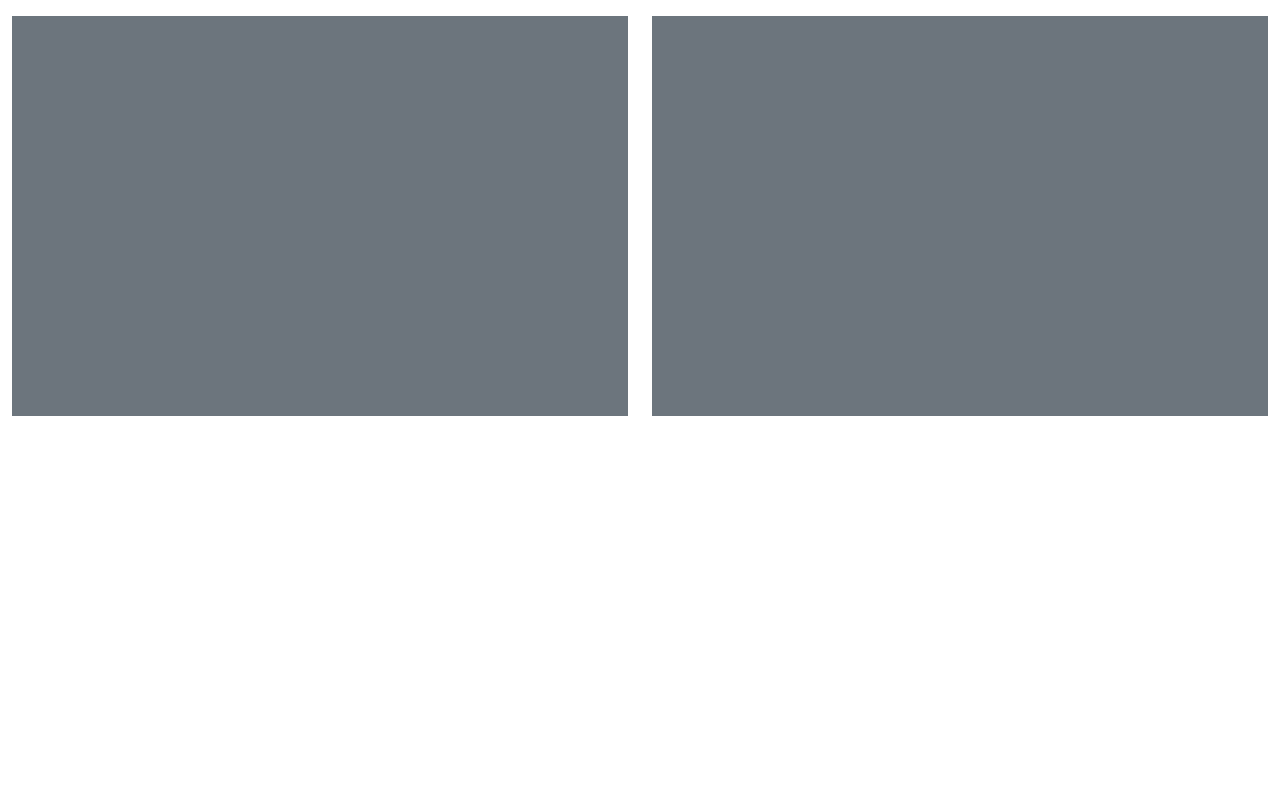
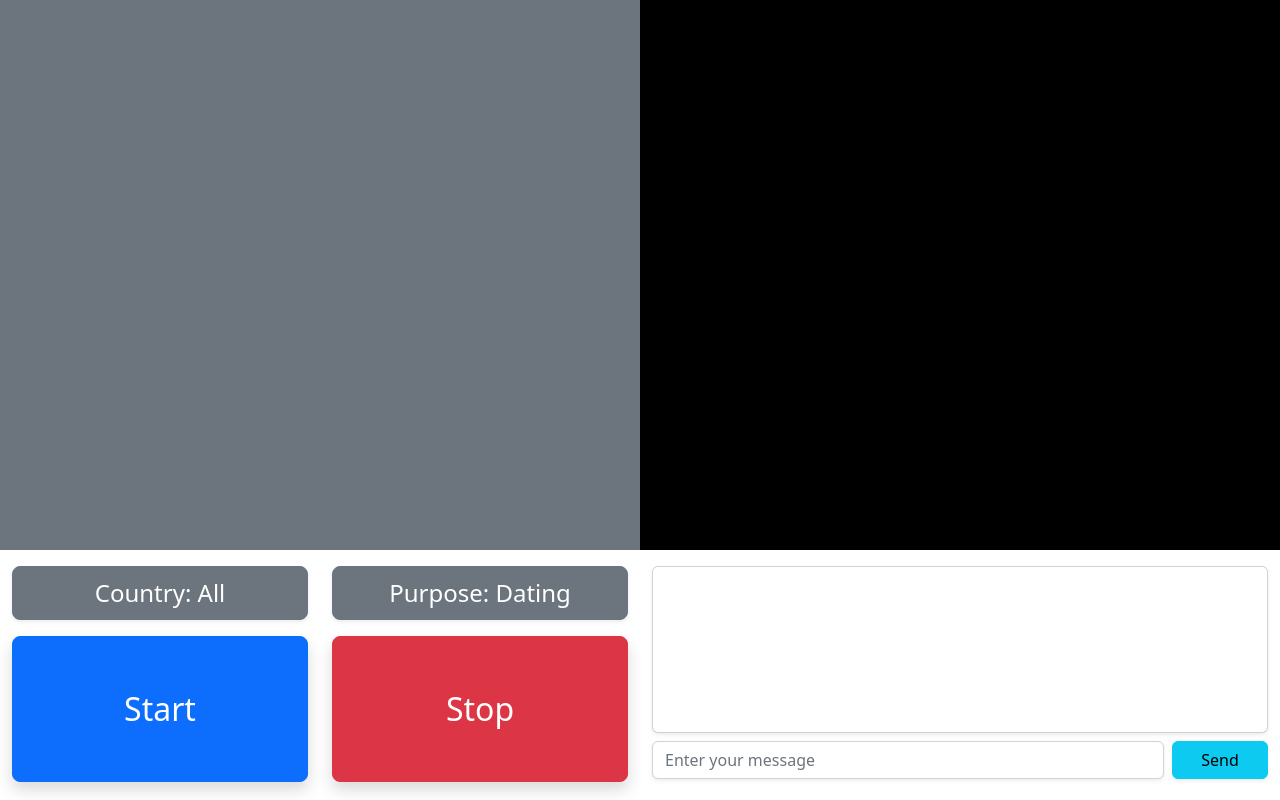
Before and after one commit to andchir/openchatroulette, an Angular app in the folder openchatroulette/: page / in a window 1280 px wide. Built offline with nearby package versions, Linux system fonts and the light colour scheme.

Commit message:
layout update

```diff
--- a/openchatroulette/src/app/app.component.html
+++ b/openchatroulette/src/app/app.component.html
@@ -1,13 +1,58 @@
+<div class="row g-0 mb-3">
+    <div class="col-lg-6 order-last order-lg-first">
+        <div class="bg-secondary" [style.height]="videoHeight + 'px'">
+
+        </div>
+    </div>
+    <div class="col-lg-6">
+        <div [style.height]="videoHeight + 'px'" style="background-color: #000;">
+
+        </div>
+    </div>
+</div>
 <div class="container-fluid">
     <div class="row">
-        <div class="col-lg-6 pt-3">
-            <div class="bg-secondary" style="min-height: 400px;">
-
+        <div class="col-lg-6">
+            <div class="row mb-3">
+                <div class="col-6">
+                    <button type="button" class="btn btn-secondary btn-lg d-block w-100 fs-4 shadow-sm">
+                        Country: All
+                    </button>
+                </div>
+                <div class="col-6">
+                    <button type="button" class="btn btn-secondary btn-lg d-block w-100 fs-4 shadow-sm">
+                        Purpose: Dating
+                    </button>
+                </div>
+            </div>
+            <div class="row mb-3">
+                <div class="col-6">
+                    <button type="button" class="btn btn-primary btn-lg d-block w-100 fs-2 py-5 shadow">
+                        Start
+                    </button>
+                </div>
+                <div class="col-6">
+                    <button type="button" class="btn btn-danger btn-lg d-block w-100 fs-2 py-5 shadow">
+                        Stop
+                    </button>
+                </div>
             </div>
         </div>
-        <div class="col-lg-6 pt-3">
-            <div class="bg-secondary" style="min-height: 400px;">
+        <div class="col-lg-6 mb-2">
+            <div class="card mb-2 shadow-sm">
+                <div class="card-body" style="height: 165px;">
 
+                </div>
+            </div>
+            <div class="row g-2">
+                <div class="col-10">
+                    <input type="text" class="form-control shadow-sm" placeholder="Enter your message">
+                </div>
+                <div class="col-2">
+                    <button type="button" class="btn btn-info d-block w-100 shadow-sm">
+                        Send
+                    </button>
+                </div>
             </div>
         </div>
     </div>
--- a/openchatroulette/src/app/app.component.ts
+++ b/openchatroulette/src/app/app.component.ts
@@ -1,10 +1,32 @@
-import { Component } from '@angular/core';
+import {Component, HostListener, OnInit} from '@angular/core';
+
+declare const window: Window;
 
 @Component({
-  selector: 'app-root',
-  templateUrl: './app.component.html',
-  styleUrls: ['./app.component.css']
+    selector: 'app-root',
+    templateUrl: './app.component.html',
+    styleUrls: ['./app.component.css']
 })
-export class AppComponent {
-  title = 'openchatroulette';
+export class AppComponent implements OnInit {
+
+    videoHeight = 400;
+
+    constructor() {
+    }
+
+    @HostListener('window:resize', ['$event.target'])
+    onResize(window: Window): void {
+        const footerHeight = 250;
+        const windowWidth = window.innerWidth;
+        const windowHeight = window.innerHeight;
+        if (windowWidth < 992) {
+            this.videoHeight = 300;
+        } else {
+            this.videoHeight = Math.floor(windowHeight - footerHeight);
+        }
+    }
+
+    ngOnInit(): void {
+        this.onResize(window);
+    }
 }
```
